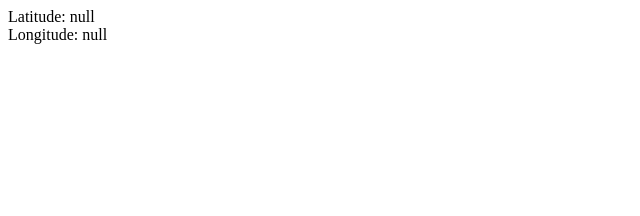
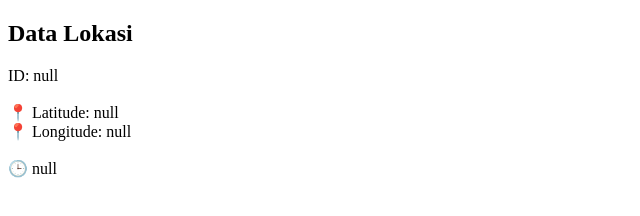
Before and after one commit to Uropmabin-R7/gift, a plain HTML site: page receiver.html in a window 1280 px wide. Shown: the whole page, without its empty margins (0-640 px from the left). Drawn offline with Linux system fonts and the light colour scheme.

Commit message:
Update receiver.html

```diff
--- a/receiver.html
+++ b/receiver.html
@@ -2,12 +2,23 @@
 <html>
 <body>
 
+<h2>Data Lokasi</h2>
+<div id="data"></div>
+
 <script>
 const params = new URLSearchParams(window.location.search);
+
+const id = params.get("id");
 const lat = params.get("lat");
 const lon = params.get("lon");
+const waktu = params.get("waktu");
 
-document.write("Latitude: " + lat + "<br>Longitude: " + lon);
+document.getElementById("data").innerHTML = `
+ID: ${id} <br><br>
+📍 Latitude: ${lat} <br>
+📍 Longitude: ${lon} <br><br>
+🕒 ${waktu}
+`;
 </script>
 
 </body>
```
